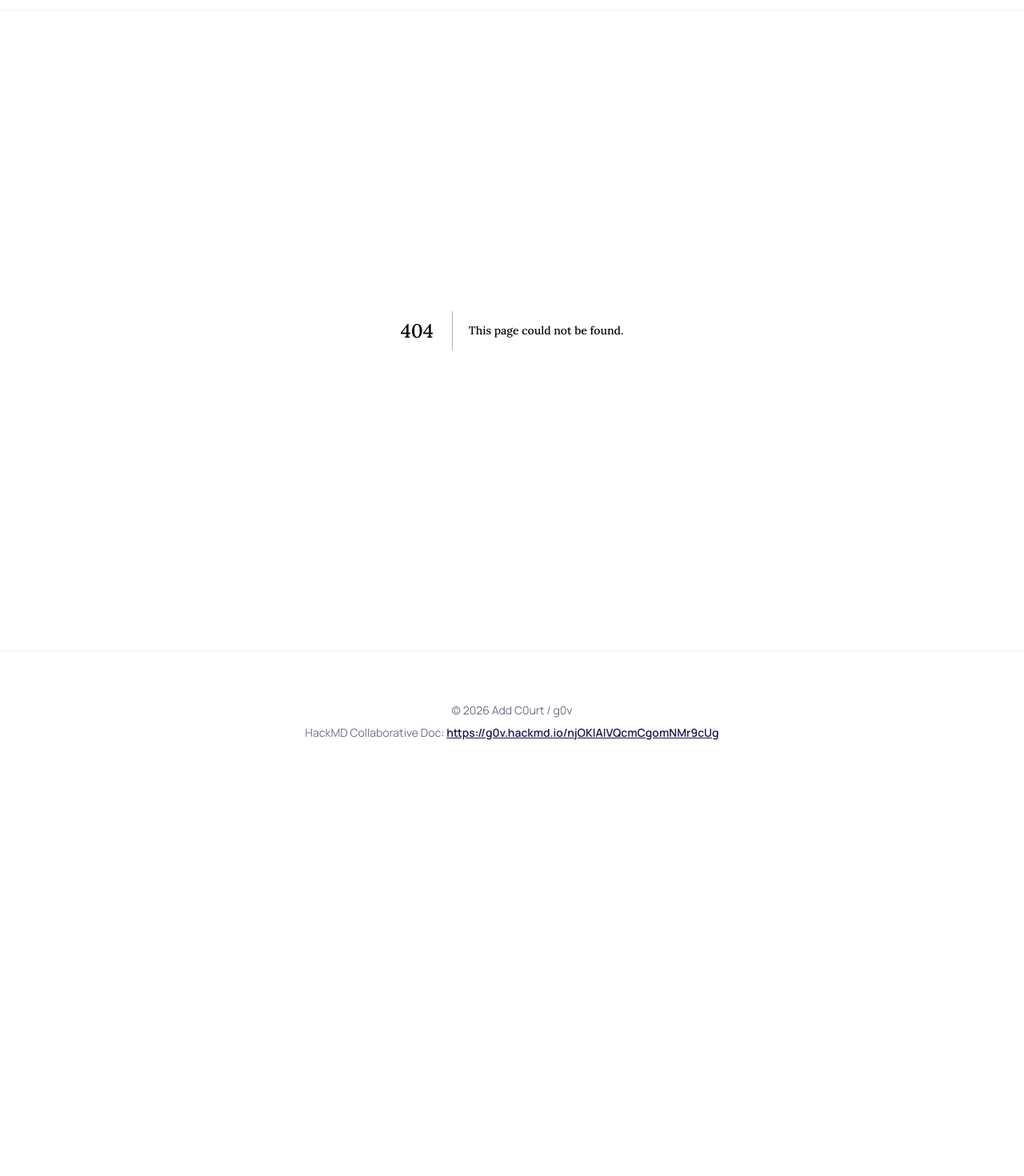
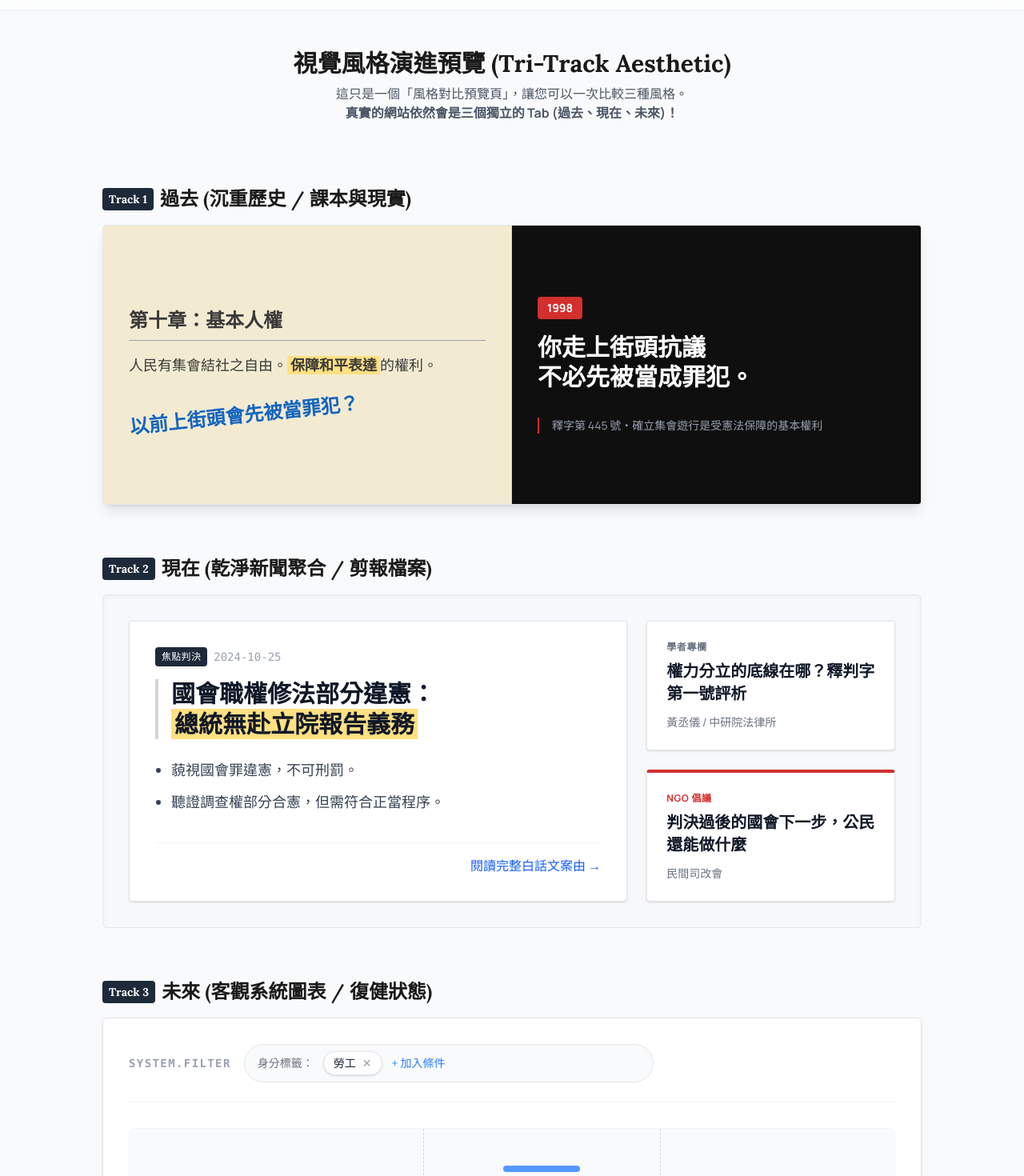
Before and after one commit to ipaaa/constitution, a Next.js app: page /preview in a window 1280 px wide. Before the commit this address had no page. Shown: the part 60-1530 px from the top of the page at 80% size. Before the commit the page ends 1050 px from the top, so only its background shows below. Built offline with nearby package versions, Linux system fonts and the light colour scheme.

Commit message:
Refine Editorial Aesthetic to Soft Document style

```diff
--- /dev/null
+++ b/src/app/preview/page.tsx
@@ -0,0 +1,136 @@
+import React from 'react';
+
+export default function PreviewPage() {
+  return (
+    <div className="min-h-screen bg-gray-50 flex flex-col items-center py-12 px-4 gap-16 font-sans">
+      <div className="w-full max-w-5xl text-center">
+        <h1 className="text-3xl font-bold mb-2">視覺風格演進預覽 (Tri-Track Aesthetic)</h1>
+        <p className="text-gray-600 mb-4">這只是一個「風格對比預覽頁」，讓您可以一次比較三種風格。<br/><b>真實的網站依然會是三個獨立的 Tab (過去、現在、未來)！</b></p>
+      </div>
+
+      {/* Track 1: Past */}
+      <section className="w-full max-w-5xl">
+        <h2 className="text-2xl font-bold mb-4 flex items-center gap-2">
+          <span className="bg-gray-800 text-white px-2 py-1 text-sm rounded">Track 1</span>
+          過去 (沉重歷史 / 課本與現實)
+        </h2>
+        <div className="flex h-[350px] shadow-lg rounded-sm overflow-hidden border border-gray-200">
+          {/* Textbook */}
+          <div className="w-1/2 p-8 bg-[var(--color-textbook-bg)] relative border-r border-gray-300 flex flex-col justify-center">
+             <h3 className="font-serif text-2xl font-bold text-[#3A3A3A] mb-4 border-b border-gray-400 pb-2">第十章：基本人權</h3>
+             <p className="font-serif text-lg leading-relaxed text-[#3a3a3a]">
+               人民有集會結社之自由。<span className="bg-[#FFE082] px-1 font-bold">保障和平表達</span>的權利。
+             </p>
+             <div className="font-[Caveat] text-[#1565C0] text-2xl -rotate-6 mt-6 font-bold">以前上街頭會先被當罪犯？</div>
+          </div>
+          {/* Reality */}
+          <div className="w-1/2 p-8 bg-[#0F0F0F] text-white flex flex-col justify-center relative">
+             <div className="bg-[#D32F2F] text-white text-sm font-bold px-3 py-1 w-max mb-4 rounded-sm">1998</div>
+             <h3 className="font-sans text-3xl font-bold mb-4 leading-tight shadow-black drop-shadow-md">你走上街頭抗議<br/>不必先被當成罪犯。</h3>
+             <p className="text-gray-400 border-l-2 border-[#D32F2F] pl-4 text-sm mt-4">釋字第 445 號・確立集會遊行是受憲法保障的基本權利</p>
+          </div>
+        </div>
+      </section>
+
+      {/* Track 2: Present */}
+      <section className="w-full max-w-5xl">
+        <h2 className="text-2xl font-bold mb-4 flex items-center gap-2">
+          <span className="bg-gray-800 text-white px-2 py-1 text-sm rounded">Track 2</span>
+          現在 (乾淨新聞聚合 / 剪報檔案)
+        </h2>
+        <div className="bg-[#F6F8FA] p-8 rounded-md border border-gray-200 shadow-inner flex gap-6">
+           {/* Main Highlight */}
+           <div className="w-2/3 bg-white border border-gray-200 p-8 shadow-sm rounded-sm flex flex-col hover:shadow-md transition-shadow">
+              <div className="flex items-center gap-2 mb-4">
+                <span className="bg-gray-800 text-white px-2 py-1 text-xs font-medium tracking-wide rounded-sm">焦點判決</span>
+                <span className="text-sm text-gray-400 font-mono">2024-10-25</span>
+              </div>
+              <h3 className="font-serif text-3xl font-bold mb-6 leading-tight text-gray-900 border-l-4 border-gray-300 pl-4">國會職權修法部分違憲：<br/><span className="bg-[#FFE082] px-1">總統無赴立院報告義務</span></h3>
+              <ul className="list-disc pl-5 text-gray-700 space-y-3 font-medium text-lg flex-grow">
+                <li>藐視國會罪違憲，不可刑罰。</li>
+                <li>聽證調查權部分合憲，但需符合正當程序。</li>
+              </ul>
+              <div className="w-full text-right mt-6 pt-4 border-t border-gray-100">
+                <span className="text-blue-600 font-medium hover:text-blue-800 cursor-pointer transition-colors">閱讀完整白話文案由 →</span>
+              </div>
+           </div>
+           {/* Sidebar clips */}
+           <div className="w-1/3 flex flex-col gap-6">
+              <div className="bg-white border border-gray-200 p-6 shadow-sm rounded-sm flex-1 hover:shadow-md transition-shadow flex flex-col">
+                <div className="text-xs font-bold text-gray-500 uppercase tracking-wider mb-2">學者專欄</div>
+                <h4 className="font-serif font-bold text-xl mb-3 text-gray-900 line-clamp-2">權力分立的底線在哪？釋判字第一號評析</h4>
+                <p className="text-sm text-gray-500 mt-auto">黃丞儀 / 中研院法律所</p>
+              </div>
+              <div className="bg-white border border-gray-200 p-6 shadow-sm rounded-sm flex-1 hover:shadow-md transition-shadow flex flex-col border-t-4 border-t-[#D32F2F]">
+                <div className="text-xs font-bold text-[#D32F2F] uppercase tracking-wider mb-2">NGO 倡議</div>
+                <h4 className="font-sans font-bold text-xl mb-3 text-gray-900 line-clamp-2">判決過後的國會下一步，公民還能做什麼</h4>
+                <p className="text-sm text-gray-500 mt-auto">民間司改會</p>
+              </div>
+           </div>
+        </div>
+      </section>
+
+      {/* Track 3: Future */}
+      <section className="w-full max-w-5xl pb-24">
+        <h2 className="text-2xl font-bold mb-4 flex items-center gap-2">
+          <span className="bg-gray-800 text-white px-2 py-1 text-sm rounded">Track 3</span>
+          未來 (客觀系統圖表 / 復健狀態)
+        </h2>
+        <div className="bg-white p-8 border border-gray-200 shadow-sm rounded-md relative text-gray-800">
+           {/* Top Filter Bar */}
+           <div className="flex items-center gap-4 border-b border-gray-100 pb-6 mb-8">
+              <span className="font-mono font-bold text-gray-400 text-sm tracking-widest">SYSTEM.FILTER</span>
+              <div className="bg-gray-50 border border-gray-200 px-4 py-2 flex items-center gap-3 rounded-full flex-grow max-w-lg">
+                 <span className="text-gray-500 text-sm">身分標籤：</span>
+                 <span className="bg-white border border-gray-200 shadow-sm px-3 py-1 rounded-full text-sm font-medium flex items-center gap-2">勞工 <span className="text-gray-400 hover:text-gray-600 cursor-pointer">✕</span></span>
+                 <span className="text-blue-500 text-sm cursor-pointer hover:underline">+ 加入條件</span>
+              </div>
+           </div>
+
+           {/* Objective Infographic (Rehab State) */}
+           <div className="flex justify-between items-center h-[280px] px-8 bg-gray-50 rounded-lg border border-gray-100">
+              {/* Overload Left */}
+              <div className="w-1/3 flex flex-wrap gap-2 content-center justify-end pr-8 h-full">
+                 <div className="w-full text-right mb-4">
+                    <div className="font-bold text-gray-800 font-mono text-xl">124 件待審案</div>
+                    <div className="text-sm text-gray-500">包含 3 件勞工權益相關</div>
+                 </div>
+                 {/* Lots of neutral dots */}
+                 {Array.from({length: 48}).map((_, i) => (
+                   <div key={i} className={`w-3 h-3 rounded-full ${i % 16 === 0 ? 'bg-gray-800 scale-110' : 'bg-gray-300'}`}></div>
+                 ))}
+              </div>
+
+              {/* The Bottleneck (Neutral representation) */}
+              <div className="w-1/3 h-full flex flex-col justify-center items-center relative py-8 px-4 border-l border-r border-dashed border-gray-300">
+                 {/* 5 lines representing 5 justices left */}
+                 <div className="flex flex-col gap-4 z-10 w-full items-center">
+                    {Array.from({length: 5}).map((_, i) => (
+                      <div key={i} className="h-2 w-24 bg-blue-500 rounded-full opacity-80"></div>
+                    ))}
+                 </div>
+                 <div className="flex flex-col items-center mt-6">
+                    <div className="bg-white border border-gray-200 px-4 py-1.5 font-medium text-sm rounded-full text-blue-700 shadow-sm">僅存 5 名大法官</div>
+                    <div className="text-xs text-gray-400 mt-2 font-mono uppercase tracking-widest">Rehabilitation</div>
+                 </div>
+              </div>
+
+              {/* Resolution Right */}
+               <div className="w-1/4 flex flex-col justify-center pl-8 h-full">
+                 <div className="text-sm font-medium text-gray-500 mb-2">
+                    預估審理時間
+                 </div>
+                 <div className="text-5xl font-light text-gray-900 mb-6">
+                    1.5<span className="text-2xl text-gray-500 ml-1">年</span>
+                 </div>
+                 <button className="bg-gray-900 text-white rounded-full py-2 px-6 text-sm font-medium hover:bg-gray-800 transition-colors w-max shadow-sm">
+                     了解原因
+                 </button>
+              </div>
+           </div>
+        </div>
+      </section>
+
+    </div>
+  );
+}
```
